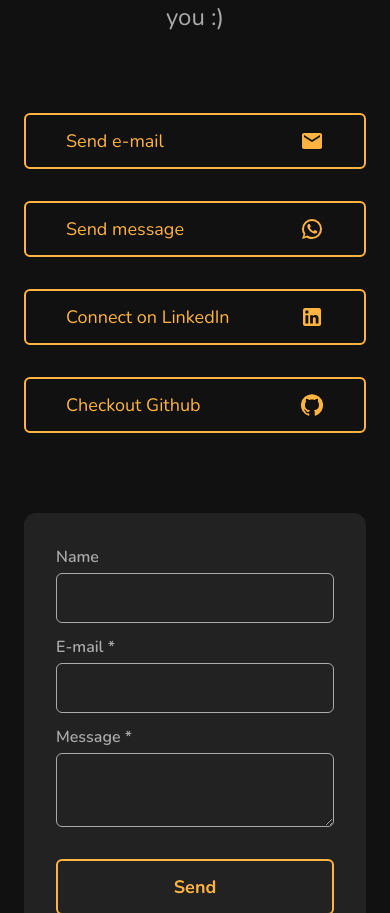
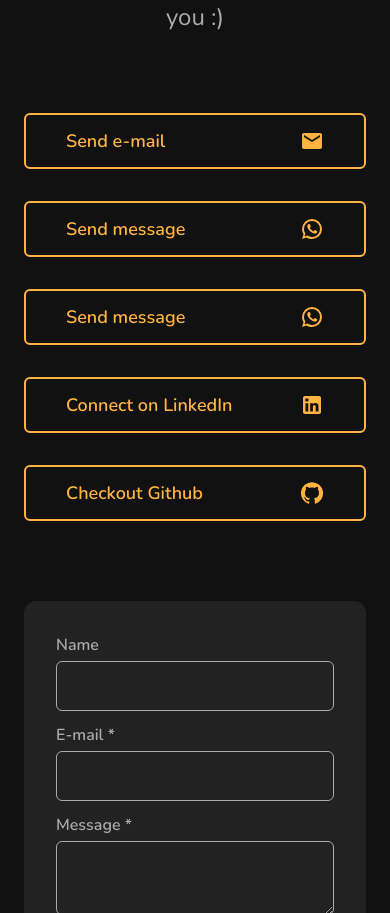
Before and after one commit to passosleo/leopassos-website, a React (Vite) app: page / in a window 390 px wide. Shown: the part 3371-4284 px from the top of the page. Built offline with nearby package versions, Linux system fonts and the light colour scheme.

Commit message:
feat: componentize contact section

```diff
--- a/src/layout/header/index.tsx
+++ b/src/layout/header/index.tsx
@@ -13,27 +13,28 @@ export function Header() {
             {
               label: 'about',
               href: '#about',
-              onClick: () => logEventAnalytics('click_about_section'),
+              onClick: () => logEventAnalytics('[header]click_about_section'),
             },
             {
               label: 'experience',
               href: '#experience',
-              onClick: () => logEventAnalytics('click_experience_section'),
+              onClick: () =>
+                logEventAnalytics('[header]click_experience_section'),
             },
             {
               label: 'skills',
               href: '#skills',
-              onClick: () => logEventAnalytics('click_skills_section'),
+              onClick: () => logEventAnalytics('[header]click_skills_section'),
             },
             {
               label: 'contact',
               href: '#contact',
-              onClick: () => logEventAnalytics('click_contact_section'),
+              onClick: () => logEventAnalytics('[header]click_contact_section'),
             },
             {
               label: 'resume',
               href: '#resume',
-              onClick: () => logEventAnalytics('click_resume'),
+              onClick: () => logEventAnalytics('[header]click_resume'),
             },
           ]}
         />
--- /dev/null
+++ b/src/pages/Contact/components/ContactButtons/index.tsx
@@ -0,0 +1,39 @@
+import { twMerge } from 'tailwind-merge';
+import { CustomLink } from '../../../../components/CustomLink';
+
+type Props = {
+  buttons: {
+    label: string;
+    href: string;
+    target?: '_blank' | '_self' | '_parent' | '_top';
+    className?: string;
+    onClick?: () => void;
+    icon?: React.ReactNode;
+  }[];
+};
+
+export function ContactButtons({ buttons }: Props) {
+  return (
+    <div className="flex flex-col gap-8 max-w-sm w-full">
+      {buttons.map(
+        (
+          { label, target = '_blank', href, onClick, className, icon },
+          index,
+        ) => (
+          <CustomLink
+            key={index}
+            className={twMerge(
+              'px-10 md:px-20 py-3 border-2 border-yellow text-yellow text-lg font-semibold rounded-md flex items-center justify-between hover:bg-yellow hover:text-black transition-colors duration-300',
+              className,
+            )}
+            href={href}
+            target={target}
+            onClick={onClick}
+          >
+            <span>{label}</span> {icon && icon}
+          </CustomLink>
+        ),
+      )}
+    </div>
+  );
+}
--- /dev/null
+++ b/src/pages/Contact/components/ContactForm/index.tsx
@@ -0,0 +1,25 @@
+import { CustomButton } from '../../../../components/CustomButton';
+import { CustomCard } from '../../../../components/CustomCard';
+import { CustomForm } from '../../../../components/CustomForm';
+import { CustomInput } from '../../../../components/CustomInput';
+
+export function ContactForm() {
+  return (
+    <CustomCard className="max-w-md w-full p-8">
+      <CustomForm onSubmit={(data) => console.log(data)}>
+        <CustomInput label="Name" name="name" />
+        <CustomInput label="E-mail *" type="email" name="email" required />
+        <CustomInput
+          label="Message *"
+          name="message"
+          required
+          inputType="textarea"
+          minLength={10}
+        />
+        <CustomButton type="submit" className="mt-5">
+          Send
+        </CustomButton>
+      </CustomForm>
+    </CustomCard>
+  );
+}
--- a/src/pages/Contact/index.tsx
+++ b/src/pages/Contact/index.tsx
@@ -1,13 +1,12 @@
-import { CustomButton } from '../../components/CustomButton';
-import { CustomSection } from '../../components/CustomSection';
-import { CustomText } from '../../components/CustomText';
 import EmailIcon from '@mui/icons-material/Email';
+import GitHubIcon from '@mui/icons-material/GitHub';
 import WhatsAppIcon from '@mui/icons-material/WhatsApp';
 import LinkedInIcon from '@mui/icons-material/LinkedIn';
-import GitHubIcon from '@mui/icons-material/GitHub';
-import { CustomCard } from '../../components/CustomCard';
-import { CustomInput } from '../../components/CustomInput';
-import { CustomForm } from '../../components/CustomForm';
+import { ContactForm } from './components/ContactForm';
+import { CustomText } from '../../components/CustomText';
+import { ContactButtons } from './components/ContactButtons';
+import { CustomSection } from '../../components/CustomSection';
+import { logEventAnalytics } from '../../firebase';
 
 export function Contact() {
   return (
@@ -23,48 +22,44 @@ export function Contact() {
         I would be very pleased to help you :)
       </CustomText>
       <div className="flex flex-wrap gap-20 justify-around items-center w-full mt-20">
-        <div className="flex flex-col gap-8 max-w-sm w-full">
-          <CustomButton
-            className="w-full justify-between px-10 sm:px-20 font-normal"
-            rightIcon={<EmailIcon />}
-          >
-            Send e-mail
-          </CustomButton>
-          <CustomButton
-            className="w-full justify-between px-10 sm:px-20 font-normal"
-            rightIcon={<WhatsAppIcon />}
-          >
-            Send message
-          </CustomButton>
-          <CustomButton
-            className="w-full justify-between px-10 sm:px-20 font-normal"
-            rightIcon={<LinkedInIcon />}
-          >
-            Connect on LinkedIn
-          </CustomButton>
-          <CustomButton
-            className="w-full justify-between px-10 sm:px-20 font-normal"
-            rightIcon={<GitHubIcon />}
-          >
-            Checkout Github
-          </CustomButton>
-        </div>
-        <CustomCard className="max-w-md w-full p-8">
-          <CustomForm onSubmit={(data) => console.log(data)}>
-            <CustomInput label="Name" name="name" />
-            <CustomInput label="E-mail *" type="email" name="email" required />
-            <CustomInput
-              label="Message *"
-              name="message"
-              required
-              inputType="textarea"
-              minLength={10}
-            />
-            <CustomButton type="submit" className="mt-5">
-              Send
-            </CustomButton>
-          </CustomForm>
-        </CustomCard>
+        <ContactButtons
+          buttons={[
+            {
+              label: 'Send e-mail',
+              href: 'mailto:leonardopassos98@gmail.com?subject=Hello%20Leo!%20I%20saw%20your%20portfolio%20and%20I%20would%20like%20to%20talk%20to%20you.',
+              target: '_self',
+              icon: <EmailIcon />,
+              onClick: () => logEventAnalytics('[contact]click_send_email'),
+            },
+            {
+              label: 'Send message',
+              href: 'https://wa.me/5551993794314?text=Hello%20Leo!%20I%20saw%20your%20portfolio%20and%20I%20would%20like%20to%20talk%20to%20you.',
+              icon: <WhatsAppIcon />,
+              onClick: () => logEventAnalytics('[contact]click_send_whatsapp'),
+            },
+            {
+              label: 'Send message',
+              href: 'https://wa.me/5551999999999?text=Hello%20Leo!%20I%20saw%20your%20portfolio%20and%20I%20would%20like%20to%20talk%20to%20you.',
+              icon: <WhatsAppIcon />,
+              onClick: () => logEventAnalytics('[contact]click_send_whatsapp'),
+            },
+            {
+              label: 'Connect on LinkedIn',
+              href: 'https://www.linkedin.com/in/passosleo/',
+              icon: <LinkedInIcon />,
+              onClick: () =>
+                logEventAnalytics('[contact]click_linkedin_profile'),
+            },
+            {
+              label: 'Checkout Github',
+              href: 'https://github.com/passosleo',
+              icon: <GitHubIcon />,
+              onClick: () => logEventAnalytics('[contact]click_github_profile'),
+            },
+          ]}
+        />
+
+        <ContactForm />
       </div>
     </CustomSection>
   );
--- a/src/pages/about/index.tsx
+++ b/src/pages/about/index.tsx
@@ -28,7 +28,7 @@ export function About() {
             className="text-yellow"
             href="https://www.lighthouseit.com.br/"
             target="_blank"
-            onClick={() => logEventAnalytics('click_company_link')}
+            onClick={() => logEventAnalytics('[about]click_company_link')}
           >
             LighthouseIt.
           </a>
@@ -37,7 +37,7 @@ export function About() {
       <a
         href="https://github.com/passosleo"
         target="_blank"
-        onClick={() => logEventAnalytics('click_github_profile')}
+        onClick={() => logEventAnalytics('[about]click_github_profile')}
         className="w-fit"
       >
         <CustomButton rightIcon={<GitHubIcon />}>
--- a/src/styles/global.css
+++ b/src/styles/global.css
@@ -2,6 +2,19 @@
 @tailwind base;
 @tailwind components;
 @tailwind utilities;
+
+::-webkit-scrollbar {
+  width: 6px;
+}
+
+::-webkit-scrollbar-thumb {
+  border-radius: 12px;
+  background: #888888;
+}
+
+::-webkit-scrollbar-thumb:hover {
+  background: #555555;
+}
 
 html {
   font-family: 'Nunito', sans-serif;
@@ -9,6 +22,7 @@ html {
   background-color: #111111;
   scroll-behavior: smooth;
   scroll-padding-top: 80px;
+  scroll-behavior: smooth;
 }
 
 * {
--- a/tailwind.config.js
+++ b/tailwind.config.js
@@ -4,6 +4,7 @@ export default {
   content: ['./src/**/*.{js,jsx,ts,tsx}'],
   theme: {
     screen: {
+      xs: '20em',
       sm: '30em',
       md: '48em',
       lg: '62em',
```
